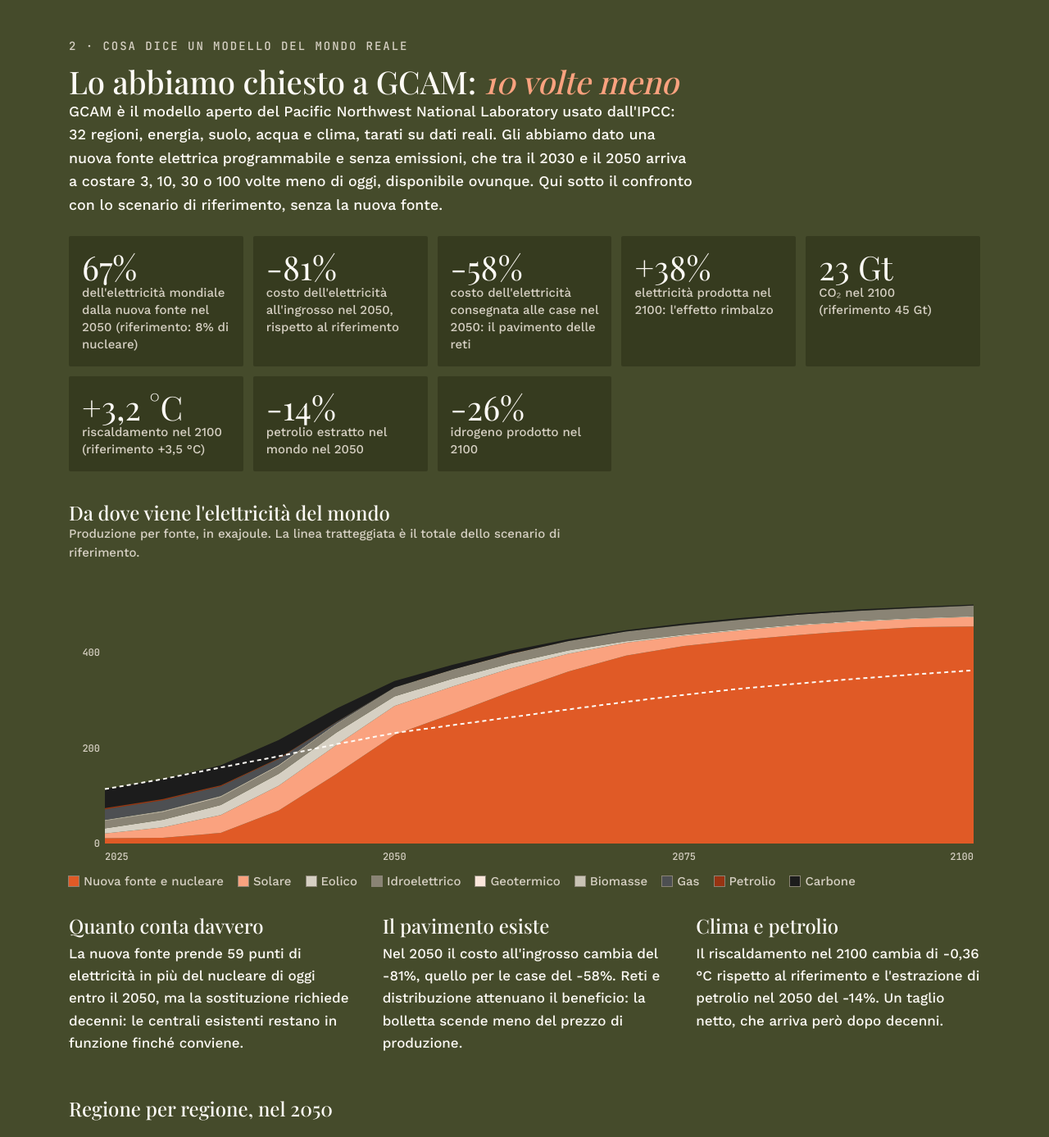
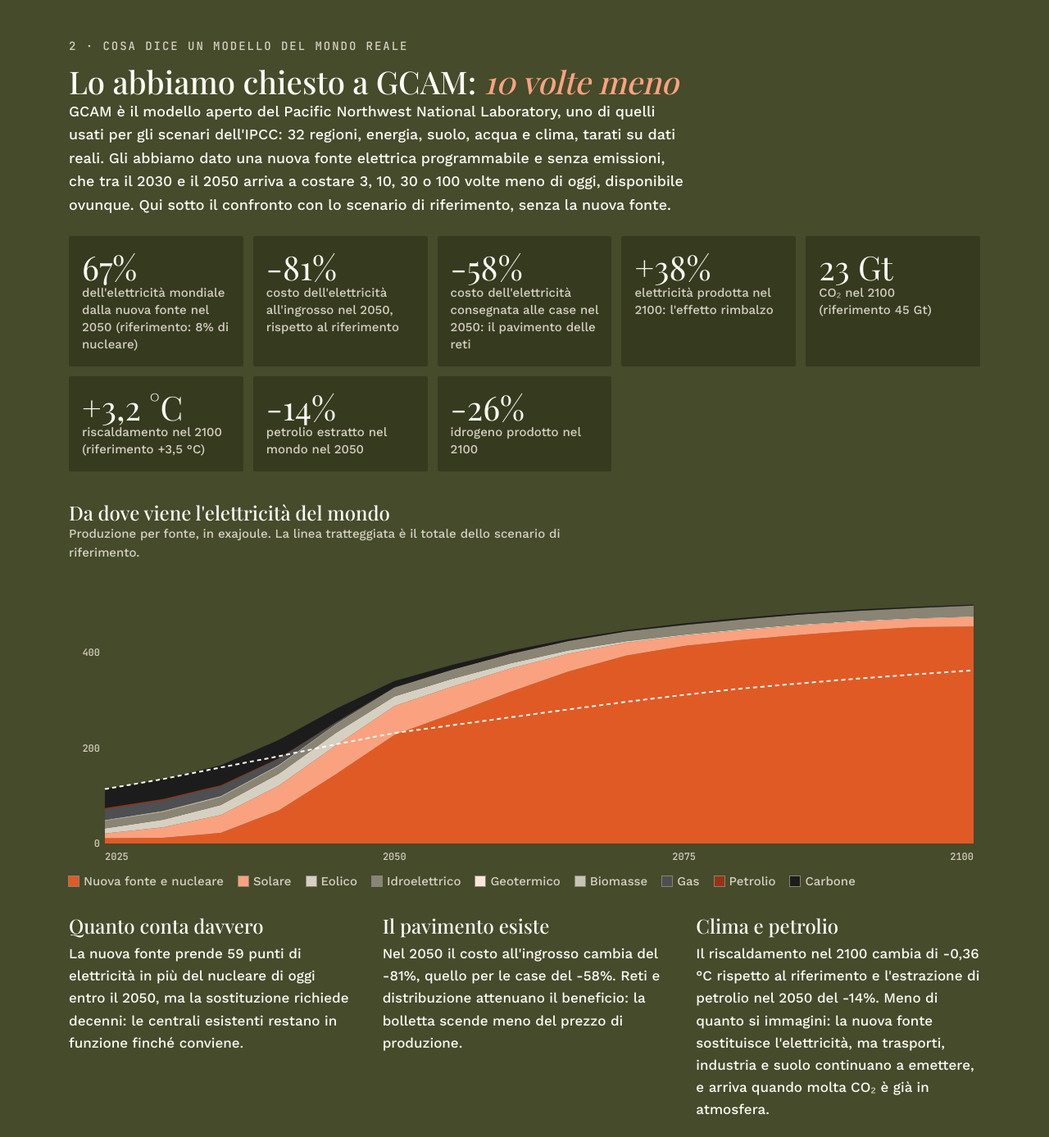
Before and after one commit to Ale2588/Modelli-futuribili-TLS, a plain HTML site: page energia/index.html in a window 1280 px wide. Shown: the part 1600-2987 px from the top of the page at 82% size. Drawn offline with nearby package versions, Linux system fonts and the light colour scheme; a web font is replaced by a local one.

Commit message:
Testi della sezione GCAM
Co-Authored-By: Claude Opus 5.5 <noreply@anthropic.com>
Claude-Session: https://claude.ai/code/session_01NB9tL6dj8JGKXpPvY2m3Ah

```diff
--- a/energia/index.html
+++ b/energia/index.html
@@ -147,7 +147,7 @@ input[type=range]{width:100%;height:32px;margin:2px 0;accent-color:var(--color-t
  <div class="wrap">
   <span class="etichetta-grande">2 · Cosa dice un modello del mondo reale</span>
   <h2 class="titolo" style="margin-top:8px">Lo abbiamo chiesto a GCAM: <em id="gtit">10 volte meno</em></h2>
-  <p>GCAM è il modello aperto del Pacific Northwest National Laboratory usato dall'IPCC: 32 regioni, energia, suolo, acqua e clima, tarati su dati reali. Gli abbiamo dato una nuova fonte elettrica programmabile e senza emissioni, che tra il 2030 e il 2050 arriva a costare 3, 10, 30 o 100 volte meno di oggi, disponibile ovunque. Qui sotto il confronto con lo scenario di riferimento, senza la nuova fonte.</p>
+  <p>GCAM è il modello aperto del Pacific Northwest National Laboratory, uno di quelli usati per gli scenari dell'IPCC: 32 regioni, energia, suolo, acqua e clima, tarati su dati reali. Gli abbiamo dato una nuova fonte elettrica programmabile e senza emissioni, che tra il 2030 e il 2050 arriva a costare 3, 10, 30 o 100 volte meno di oggi, disponibile ovunque. Qui sotto il confronto con lo scenario di riferimento, senza la nuova fonte.</p>
   <div id="gcorpo"></div>
  </div>
 </section>
@@ -344,7 +344,7 @@ function renderGcam(){
  <div class="glettura">
   <div><b>Quanto conta davvero</b><p>${dq>0.05?`La nuova fonte prende ${Math.round(dq*100)} punti di elettricità in più del nucleare di oggi entro il 2050, ma la sostituzione richiede decenni: le centrali esistenti restano in funzione finché conviene.`:`Anche a questo prezzo la nuova fonte cresce poco entro il 2050: la sostituzione delle centrali esistenti è lenta.`}</p></div>
   <div><b>Il pavimento esiste</b><p>Nel 2050 il costo all'ingrosso cambia del ${Math.round(dIn*100)}%, quello per le case del ${Math.round(dCa*100)}%. ${Math.abs(dCa)<Math.abs(dIn)?'Reti e distribuzione attenuano il beneficio: la bolletta scende meno del prezzo di produzione.':'Qui il beneficio arriva quasi tutto anche alle case.'}</p></div>
-  <div><b>Clima e petrolio</b><p>Il riscaldamento nel 2100 cambia di ${dT<0?'':'+'}${it(dT,2)} °C rispetto al riferimento e l'estrazione di petrolio nel 2050 del ${Math.round(dPe*100)}%. ${Math.abs(dT)<0.3?'La nuova fonte sostituisce soprattutto elettricità: trasporti, industria e suolo continuano a emettere.':'Un taglio netto, che arriva però dopo decenni.'}</p></div>
+  <div><b>Clima e petrolio</b><p>Il riscaldamento nel 2100 cambia di ${dT<0?'':'+'}${it(dT,2)} °C rispetto al riferimento e l'estrazione di petrolio nel 2050 del ${Math.round(dPe*100)}%. ${Math.abs(dT)<0.6?'Meno di quanto si immagini: la nuova fonte sostituisce l\'elettricità, ma trasporti, industria e suolo continuano a emettere, e arriva quando molta CO₂ è già in atmosfera.':'Un taglio netto, che arriva però dopo decenni.'}</p></div>
  </div>
  <h3 class="titolo-piccolo" style="margin-top:36px">Regione per regione, nel 2050</h3>
  <div style="overflow-x:auto"><table class="gtab"><thead><tr><th>Regione</th><th>Costo all'ingrosso</th><th>Costo per le case</th><th>CO₂</th><th>Petrolio estratto</th></tr></thead><tbody>${righe}</tbody></table></div>
```
